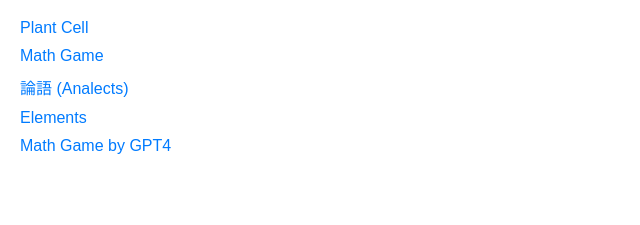
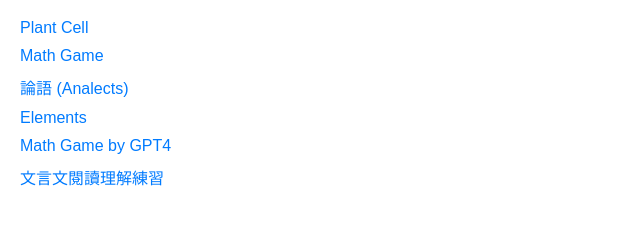
Before and after one commit to ctc-frcss/jsproject, a plain HTML site: page index.html in a window 1280 px wide. Shown: the part 61-286 px from the top of the page, without its empty margins (0-640 px from the left). Drawn offline with Linux system fonts and the light colour scheme.

Commit message:
Update index.html

```diff
--- a/index.html
+++ b/index.html
@@ -36,6 +36,7 @@
         <li><a href="論語.html">論語 (Analects)</a></li>
         <li><a href="elements.html">Elements</a></li>
         <li><a href="mathgamegpt4.html">Math Game by GPT4</a></li>
+        <li><a href="DSE Chi exercise trial.html">文言文閱讀理解練習</a></li>
     </ul>
 </body>
 </html>
```
